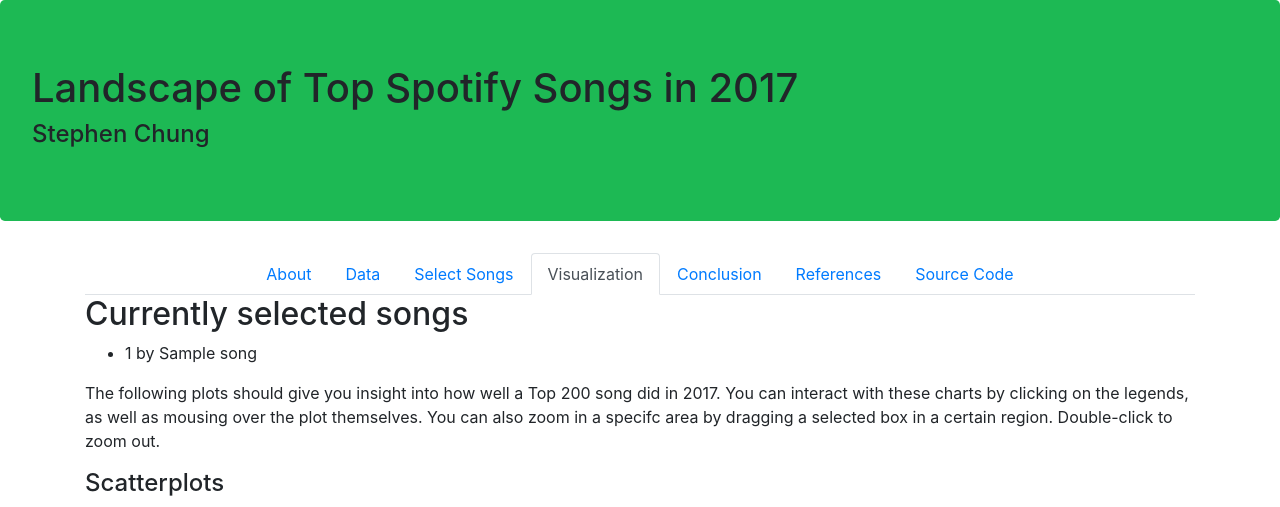
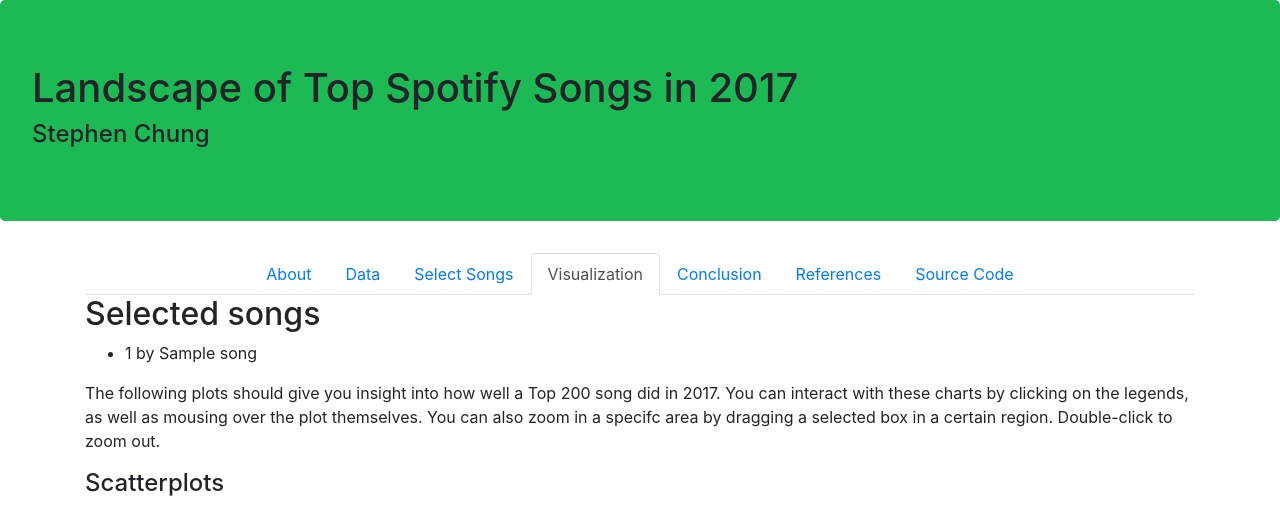
Before and after one commit to imsteev/05839-midterm-project, a Flask app: template templates/index.html in a window 1280 px wide, after a click on "Visualization". Shown: the top 507 px of the page. Run offline with Flask 2, Linux system fonts and the light colour scheme; the template is opened without the code that fills it: most values are stand-ins (such as "Sample title", 1, 10 or a date in 2020); parts of the project's set-up code (start-up, migrations or seed data) failed here and were passed over; some libraries are stand-ins or nearby versions.

Commit message:
update selected songs text

```diff
--- a/templates/selectsongs.html
+++ b/templates/selectsongs.html
@@ -1,7 +1,7 @@
 <div class='selectsongs'>
     <div class='song-selection'>
         {% if selected_songs|length>0 %}
-        <h2>Currently selected songs</h2>
+        <h2>Selected songs</h2>
         <ul>
             {% for song in selected_songs %}
             <li>{{ song[0] }} by {{ song[1] }}</li>
--- a/templates/visualization.html
+++ b/templates/visualization.html
@@ -1,7 +1,7 @@
 <div class='visualization'>
     <div class='song-selection'>
         {% if selected_songs|length>0 %}
-        <h2>Currently selected songs</h2>
+        <h2>Selected songs</h2>
         <ul>
             {% for song in selected_songs %}
             <li>{{ song[0] }} by {{ song[1] }}</li>
```
